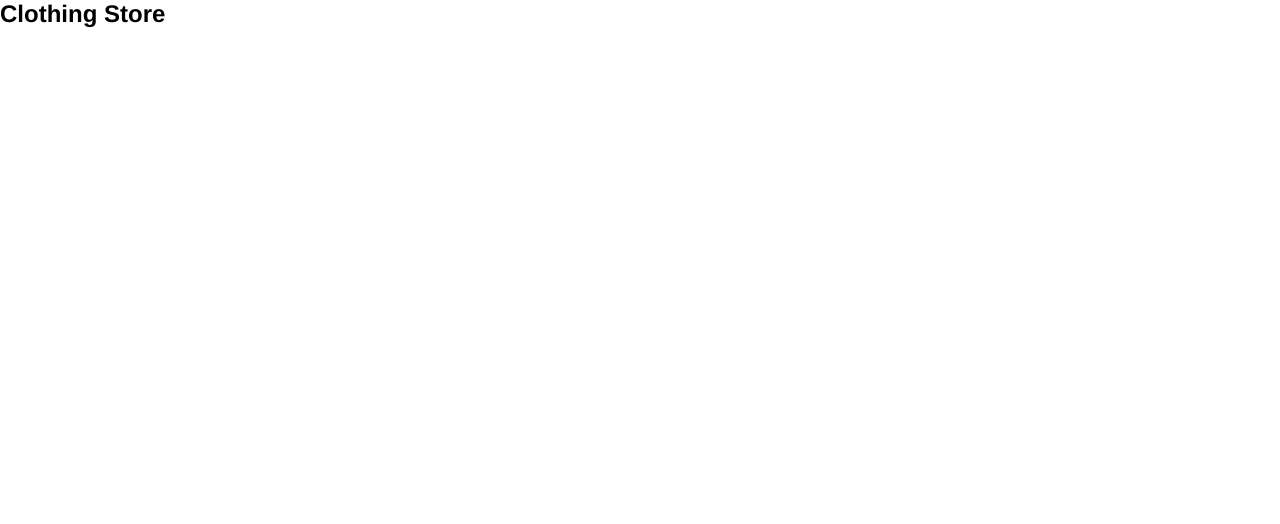
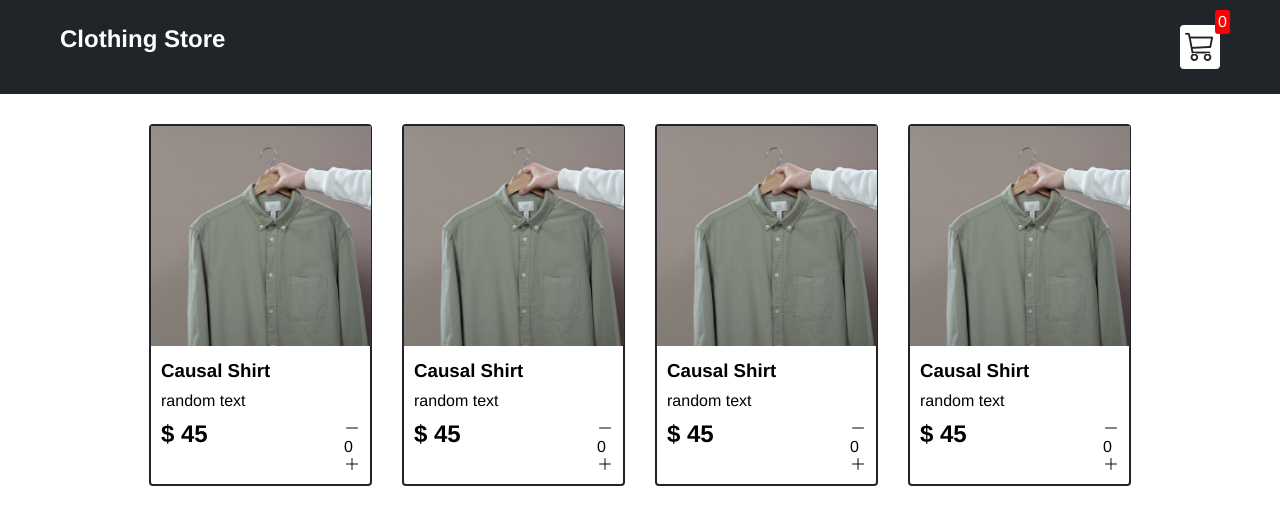
Before and after one commit to 30096ompratap/Shopping_Cart_vanillaJS, a plain HTML site: page index.html in a window 1280 px wide. Drawn offline with nearby package versions, Linux system fonts and the light colour scheme.

Commit message:
product card added

```diff
--- a/index.html
+++ b/index.html
@@ -5,13 +5,80 @@
     <meta name="viewport" content="width=device-width, initial-scale=1.0">
     <title>Clothing Store</title>
     <link rel="stylesheet" href="style.css">
+    <link rel="stylesheet" href="https://cdn.jsdelivr.net/npm/bootstrap-icons@1.10.5/font/bootstrap-icons.css">
 </head>
 <body>
    <div class="navbar">
     <h2>Clothing Store </h2>
-    <div class="cartAmount">
+    <div class="cart">
+        <i class="bi bi-cart3"></i>
+        <div class="cartAmount">0</div>
 
     </div>
+   </div>
+
+   <div class="shop" id="shop">
+    <div class="item">
+        <img width="220" src="images/img-1.jpg" alt="">
+        <div class="details">
+            <h3>Causal Shirt</h3>
+            <p>random text</p>
+            <div class="price_quantity">
+                <h2>$ 45</h2>
+                <div class="buttons">
+                    <i class="bi bi-dash-lg"></i>
+                    <div class="quantity">0</div>
+                    <i class="bi bi-plus-lg"></i>
+                </div>
+            </div>
+        </div>
+    </div>
+    <div class="item">
+        <img width="220" src="images/img-1.jpg" alt="">
+        <div class="details">
+            <h3>Causal Shirt</h3>
+            <p>random text</p>
+            <div class="price_quantity">
+                <h2>$ 45</h2>
+                <div class="buttons">
+                    <i class="bi bi-dash-lg"></i>
+                    <div class="quantity">0</div>
+                    <i class="bi bi-plus-lg"></i>
+                </div>
+            </div>
+        </div>
+    </div>
+    <div class="item">
+        <img width="220" src="images/img-1.jpg" alt="">
+        <div class="details">
+            <h3>Causal Shirt</h3>
+            <p>random text</p>
+            <div class="price_quantity">
+                <h2>$ 45</h2>
+                <div class="buttons">
+                    <i class="bi bi-dash-lg"></i>
+                    <div class="quantity">0</div>
+                    <i class="bi bi-plus-lg"></i>
+                </div>
+            </div>
+        </div>
+    </div>
+    <div class="item">
+        <img width="220" src="images/img-1.jpg" alt="">
+        <div class="details">
+            <h3>Causal Shirt</h3>
+            <p>random text</p>
+            <div class="price_quantity">
+                <h2>$ 45</h2>
+                <div class="buttons">
+                    <i class="bi bi-dash-lg"></i>
+                    <div class="quantity">0</div>
+                    <i class="bi bi-plus-lg"></i>
+                </div>
+            </div>
+        </div>
+    </div>
+
    </div>
 </body>
 <script src="index.js"></script>
--- a/style.css
+++ b/style.css
@@ -6,3 +6,60 @@
 body{
     font-family: 'Franklin Gothic Medium', 'Arial Narrow', Arial, sans-serif;
 }
+
+.navbar{
+    background-color: #212529 ;
+    color: white;
+    padding: 25px 60px;
+    display: flex;
+    flex-direction: row;
+    justify-content: space-between;
+    margin-bottom: 30px;
+}
+
+.cart{
+    background-color: #fff;
+    color: #212529;
+    padding: 5px;
+    font-size: 30px;
+    border-radius:4px;
+    position: relative;
+}
+
+.cartAmount{
+    position: absolute;
+    top: -15px;
+    right: -10px;
+    font-size: 16px;
+    background-color: red;
+    color: #fff;
+    padding: 3px;
+    border-radius: 3px;
+
+}
+
+.shop{
+    display: grid;
+    grid-template-columns: repeat(4,223px);
+    gap: 30px;
+    justify-content: center;
+
+}
+
+.item{
+    border:2px solid #212529 ;
+    border-radius: 4px;
+}
+
+.details{
+    display: flex;
+    flex-direction: column;
+    padding: 10px;
+    gap: 10px;
+}
+
+.price_quantity{
+    display: flex;
+    flex-direction: row;
+    justify-content: space-between;
+}
```
